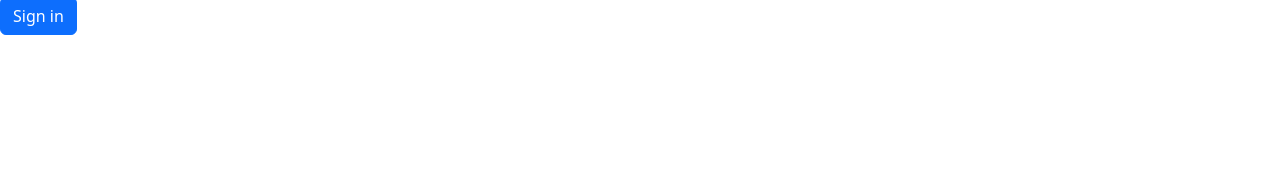
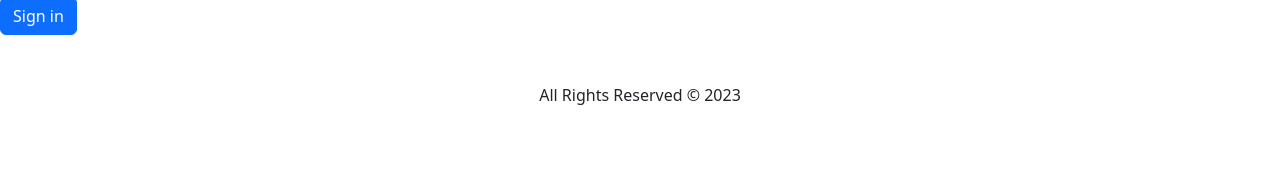
Before and after one commit to Ilknurtuncer/Bootstrap-Web-Page, a plain HTML site: page index.html in a window 1280 px wide. Shown: the part 3998-4169 px from the top of the page. Before the commit the page ends 4033 px from the top, so only its background shows below. Drawn offline with nearby package versions, Linux system fonts and the light colour scheme.

Commit message:
html added

```diff
--- a/index.html
+++ b/index.html
@@ -349,10 +349,18 @@
 </div>
 
 
-
-
-
-
+  <!-- ! footer -->
+  <div class="container text-center pt-5 pb-5">
+    <p>
+      All Rights Reserved ©
+      <span>
+        <script>
+          const now = new Date().getFullYear()
+          document.write(now)
+        </script>
+      </span>
+    </p>
+  </div>
  <script
    src="https://cdn.jsdelivr.net/npm/bootstrap@5.3.0-alpha1/dist/js/bootstrap.bundle.min.js"
    integrity="sha384-w76AqPfDkMBDXo30jS1Sgez6pr3x5MlQ1ZAGC+nuZB+EYdgRZgiwxhTBTkF7CXvN"
```
